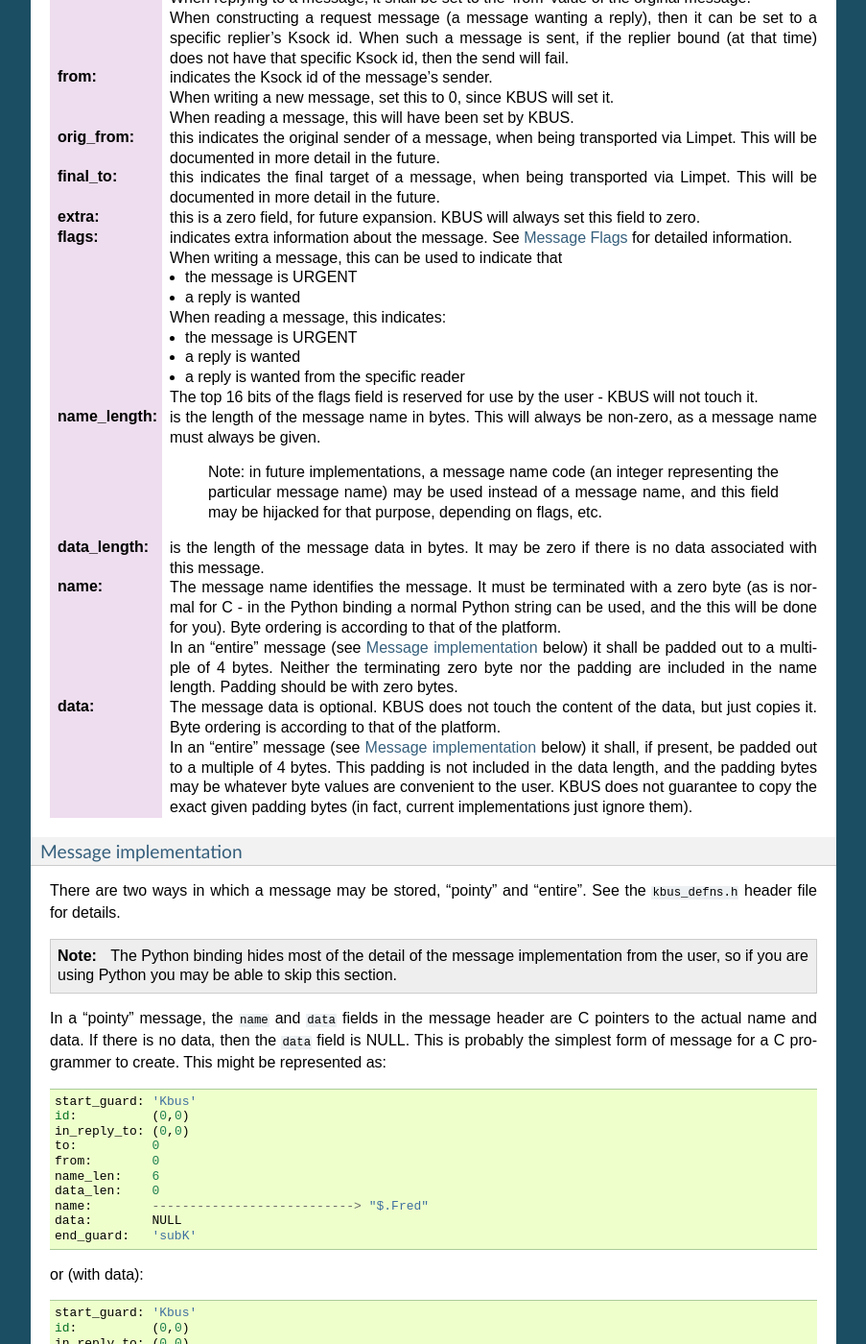
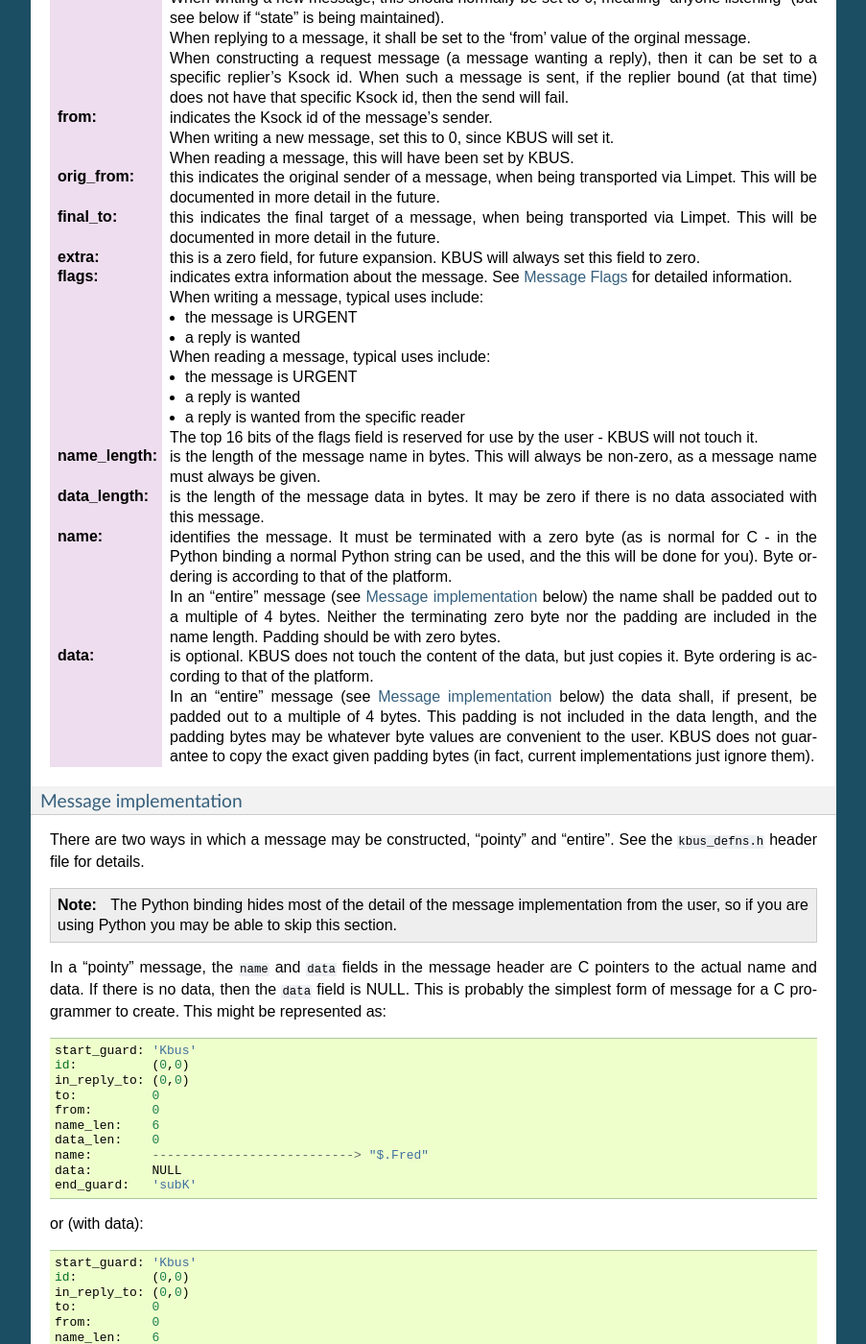
Before and after one commit to kynesim/kbus, a Sphinx documentation site: the page built from docs/docs.txt, in a window 1280 px wide and 1400 px high, scrolled down 3271 px. Shown: the whole window at 96% size, without its empty margins (198-1101 px from the left). Built offline with Sphinx 7.4.7, drawn with Linux system fonts in a browser that asks for light colours; some of the changed text lies outside the part shown.

Commit message:
Various typos and minor clarifications in the docs.
--HG--
extra : convert_revision : svn%3A53f7ac7a-121e-11de-a074-998af0e899fe/trunk%40311

```diff
--- a/docs/docs.txt
+++ b/docs/docs.txt
@@ -170,12 +173,12 @@
 :flags: indicates extra information about the message. See `Message Flags`_
   for detailed information.
 
-  When writing a message, this can be used to indicate that
+  When writing a message, typical uses include:
 
   * the message is URGENT
   * a reply is wanted
 
-  When reading a message, this indicates:
+  When reading a message, typical uses include:
 
   * the message is URGENT
   * a reply is wanted
@@ -187,37 +190,33 @@
 :name_length: is the length of the message name in bytes. This will always be
   non-zero, as a message name must always be given.
 
-      Note: in future implementations, a message name code (an integer
-      representing the particular message name) may be used instead of a
-      message name, and this field may be hijacked for that purpose, depending
-      on flags, etc.
-
 :data_length: is the length of the message data in bytes. It may be zero
   if there is no data associated with this message.
 
-:name: The message name identifies the message. It must be terminated with a
+:name: identifies the message. It must be terminated with a
   zero byte (as is normal for C - in the Python binding a normal Python string
   can be used, and the this will be done for you). Byte ordering is according
   to that of the platform.
 
-  In an "entire" message (see `Message implementation`_ below) it shall be
-  padded out to a multiple of 4 bytes. Neither the terminating zero byte nor
-  the padding are included in the name length.  Padding should be with zero
-  bytes.
+  In an "entire" message (see `Message implementation`_ below) the name shall
+  be padded out to a multiple of 4 bytes. Neither the terminating zero byte
+  nor the padding are included in the name length.  Padding should be with
+  zero bytes.
 
-:data: The message data is optional. KBUS does not touch the content of the
+:data: is optional. KBUS does not touch the content of the
   data, but just copies it. Byte ordering is according to that of the
   platform.
 
-  In an "entire" message (see `Message implementation`_ below) it shall, if
-  present, be padded out to a multiple of 4 bytes. This padding is not
+  In an "entire" message (see `Message implementation`_ below) the data shall,
+  if present, be padded out to a multiple of 4 bytes. This padding is not
   included in the data length, and the padding bytes may be whatever byte
   values are convenient to the user. KBUS does not guarantee to copy the exact
   given padding bytes (in fact, current implementations just ignore them).
 
 Message implementation
 ~~~~~~~~~~~~~~~~~~~~~~
-There are two ways in which a message may be stored, "pointy" and "entire".
+There are two ways in which a message may be constructed, "pointy" and
+"entire".
 See the ``kbus_defns.h`` header file for details.
 
 .. note:: The Python binding hides most of the detail of the message
@@ -254,12 +253,12 @@
         end_guard:   'subK'
 
 .. warning:: When writing a "pointy" message in C, be very careful not to
-   free the name and data between the ``write`` and the SEND, as it is only
-   when the message is sent that KBUS actually follows the ``name`` and
+   free the name and data between the ``write`` and the SEND, as it is
+   only when the message is sent that KBUS actually follows the ``name`` and
    ``data`` pointers.
 
-   *After* the SEND, KBUS will have taken its own copies of the name and (any)
-   data.
+   *After* the SEND, KBUS will have taken its own copies of the name and
+   (any) data.
 
 In an "entire" message, both ``name`` and ``data`` fields are required to be
 NULL. The message header is followed by the message name (padded as described
@@ -275,7 +274,7 @@
         data_len:    0
         name:        NULL
         data:        NULL
-        end_guard:   'subk'
+        end_guard:   'subK'
         name_data:   '$.Fred\x0\x0'
         end_guard:   'subK'
 
@@ -290,7 +289,7 @@
         data_len:    7
         name:        NULL
         data:        NULL
-        end_guard:   'subk'
+        end_guard:   'subK'
         name_data:   '$.Fred\x0\x0'
         data_data:   'abc1234\x0'
         end_guard:   'subK'
@@ -467,7 +466,7 @@
                        should fail if that Ksock is (no longer) the replier
                        for this message name
         :from:         unset (KBUS will set it)
-        :flags:        the "needs a reply" flags should be set.
+        :flags:        the "needs a reply" flag should be set.
                        KBUS will set the "you need to reply" flag in the
                        copy of the message delivered to its replier.
         :message name: as appropriate
```
Also changed, not shown: other parts of docs/docs.txt (+8 -5 lines), docs/docs.readme.txt (+4 -4 lines).
